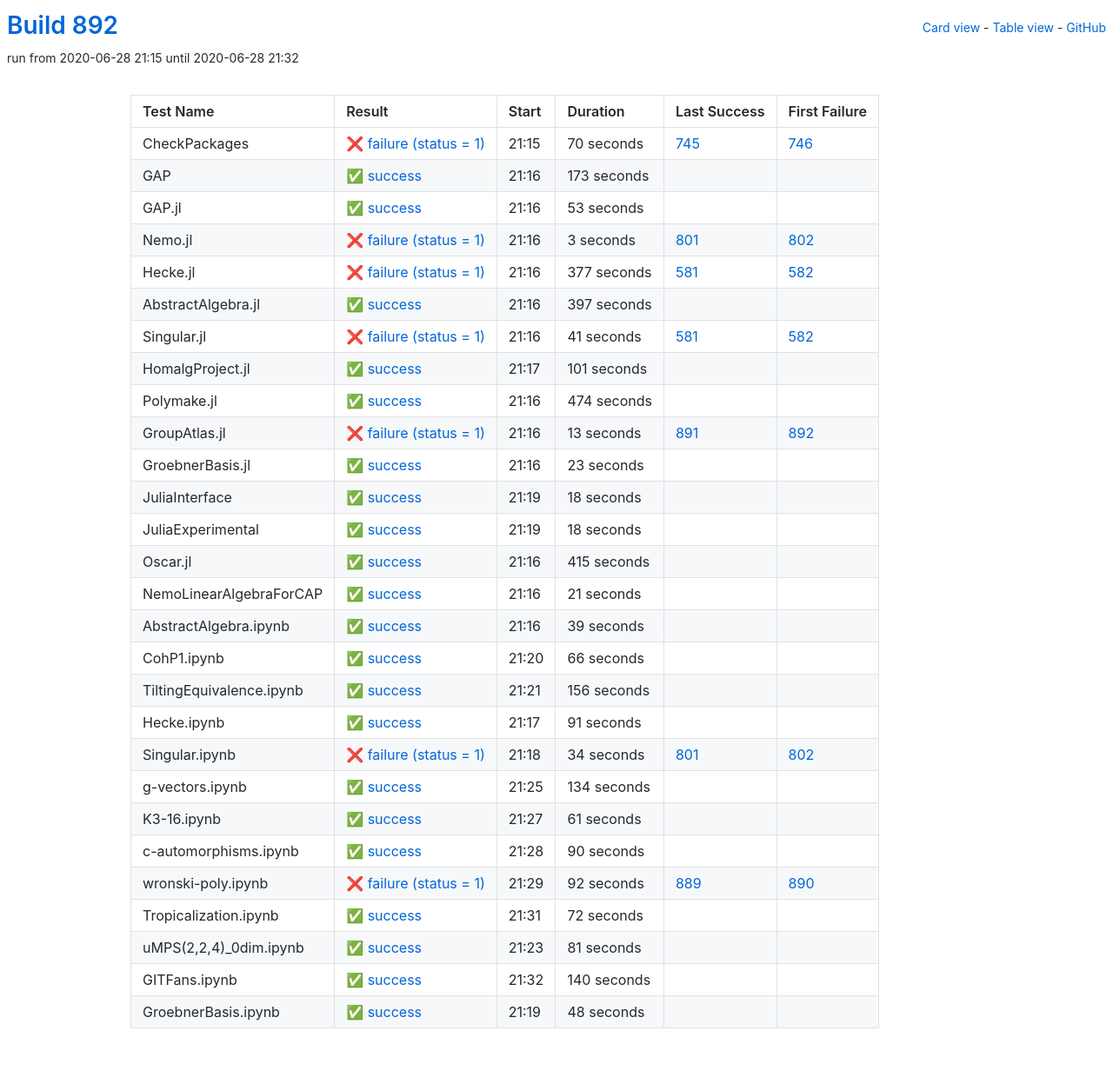
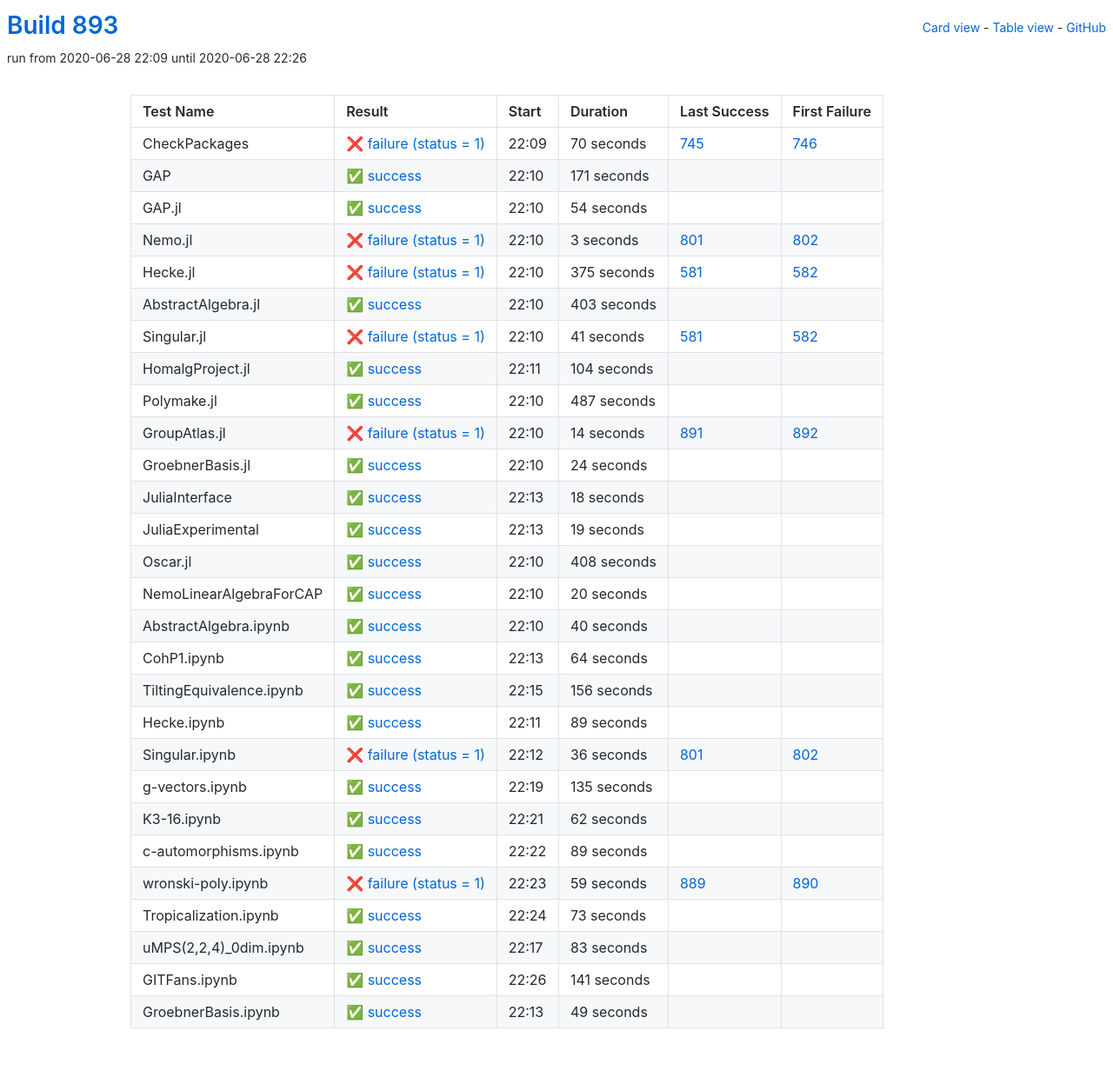
Before and after one commit to oscar-system/oscar-ci-status-1.4, a Jekyll site: the page built from table.html, in a window 1280 px wide. Shown: the whole page at 87% size. Built offline with Jekyll 4.4.1, drawn with Linux system fonts in a browser that asks for light colours.

Commit message:
Build #893

```diff
--- a/_data/ci.yml
+++ b/_data/ci.yml
@@ -1,6 +1,6 @@
 ---
-build: 892
-build_url: https://oscarci.mathematik.uni-kl.de/job/oscar-julia-1.4/892/
+build: 893
+build_url: https://oscarci.mathematik.uni-kl.de/job/oscar-julia-1.4/893/
 job: oscar-julia-1.4
 organization: oscar-system
 repo: oscar-ci-status-1.4
@@ -8,8 +8,8 @@ repourl: https://github.com/oscar-system/oscar-ci-status-1.4
 tests:
 - name: CheckPackages
   id: checkpackages
-  log: https://oscarci.mathematik.uni-kl.de/job/oscar-julia-1.4/892/artifact/logs/build-892/CheckPackages.log
-  start: 2020-06-28 21:15
+  log: https://oscarci.mathematik.uni-kl.de/job/oscar-julia-1.4/893/artifact/logs/build-893/CheckPackages.log
+  start: 2020-06-28 22:09
   success: false
   exitcode: 1
   status: failure
@@ -20,32 +20,32 @@ tests:
   first_failure_url: https://oscarci.mathematik.uni-kl.de/job/oscar-julia-1.4/746/
 - name: GAP
   id: gap
-  log: https://oscarci.mathematik.uni-kl.de/job/oscar-julia-1.4/892/artifact/logs/build-892/GAP.log
-  start: 2020-06-28 21:16
+  log: https://oscarci.mathematik.uni-kl.de/job/oscar-julia-1.4/893/artifact/logs/build-893/GAP.log
+  start: 2020-06-28 22:10
   success: true
   exitcode: 0
   status: success
-  duration: 173
+  duration: 171
   last_success: false
   last_success_url:
   first_failure: false
   first_failure_url:
 - name: GAP.jl
   id: gap-jl
-  log: https://oscarci.mathematik.uni-kl.de/job/oscar-julia-1.4/892/artifact/logs/build-892/GAP.jl.log
-  start: 2020-06-28 21:16
+  log: https://oscarci.mathematik.uni-kl.de/job/oscar-julia-1.4/893/artifact/logs/build-893/GAP.jl.log
+  start: 2020-06-28 22:10
   success: true
   exitcode: 0
   status: success
-  duration: 53
+  duration: 54
   last_success: false
   last_success_url:
   first_failure: false
   first_failure_url:
 - name: Nemo.jl
   id: nemo-jl
-  log: https://oscarci.mathematik.uni-kl.de/job/oscar-julia-1.4/892/artifact/logs/build-892/Nemo.jl.log
-  start: 2020-06-28 21:16
+  log: https://oscarci.mathematik.uni-kl.de/job/oscar-julia-1.4/893/artifact/logs/build-893/Nemo.jl.log
+  start: 2020-06-28 22:10
   success: false
   exitcode: 1
   status: failure
@@ -56,32 +56,32 @@ tests:
   first_failure_url: https://oscarci.mathematik.uni-kl.de/job/oscar-julia-1.4/802/
 - name: Hecke.jl
   id: hecke-jl
-  log: https://oscarci.mathematik.uni-kl.de/job/oscar-julia-1.4/892/artifact/logs/build-892/Hecke.jl.log
-  start: 2020-06-28 21:16
+  log: https://oscarci.mathematik.uni-kl.de/job/oscar-julia-1.4/893/artifact/logs/build-893/Hecke.jl.log
+  start: 2020-06-28 22:10
   success: false
   exitcode: 1
   status: failure
-  duration: 377
+  duration: 375
   last_success: 581
   last_success_url: https://oscarci.mathematik.uni-kl.de/job/oscar-julia-1.4/581/
   first_failure: 582
   first_failure_url: https://oscarci.mathematik.uni-kl.de/job/oscar-julia-1.4/582/
 - name: AbstractAlgebra.jl
   id: abstractalgebra-jl
-  log: https://oscarci.mathematik.uni-kl.de/job/oscar-julia-1.4/892/artifact/logs/build-892/AbstractAlgebra.jl.log
-  start: 2020-06-28 21:16
+  log: https://oscarci.mathematik.uni-kl.de/job/oscar-julia-1.4/893/artifact/logs/build-893/AbstractAlgebra.jl.log
+  start: 2020-06-28 22:10
   success: true
   exitcode: 0
   status: success
-  duration: 397
+  duration: 403
   last_success: false
   last_success_url:
   first_failure: false
   first_failure_url:
 - name: Singular.jl
   id: singular-jl
-  log: https://oscarci.mathematik.uni-kl.de/job/oscar-julia-1.4/892/artifact/logs/build-892/Singular.jl.log
-  start: 2020-06-28 21:16
+  log: https://oscarci.mathematik.uni-kl.de/job/oscar-julia-1.4/893/artifact/logs/build-893/Singular.jl.log
+  start: 2020-06-28 22:10
   success: false
   exitcode: 1
   status: failure
@@ -92,56 +92,56 @@ tests:
   first_failure_url: https://oscarci.mathematik.uni-kl.de/job/oscar-julia-1.4/582/
 - name: HomalgProject.jl
   id: homalgproject-jl
-  log: https://oscarci.mathematik.uni-kl.de/job/oscar-julia-1.4/892/artifact/logs/build-892/HomalgProject.jl.log
-  start: 2020-06-28 21:17
+  log: https://oscarci.mathematik.uni-kl.de/job/oscar-julia-1.4/893/artifact/logs/build-893/HomalgProject.jl.log
+  start: 2020-06-28 22:11
   success: true
   exitcode: 0
   status: success
-  duration: 101
+  duration: 104
   last_success: false
   last_success_url:
   first_failure: false
   first_failure_url:
 - name: Polymake.jl
   id: polymake-jl
-  log: https://oscarci.mathematik.uni-kl.de/job/oscar-julia-1.4/892/artifact/logs/build-892/Polymake.jl.log
-  start: 2020-06-28 21:16
+  log: https://oscarci.mathematik.uni-kl.de/job/oscar-julia-1.4/893/artifact/logs/build-893/Polymake.jl.log
+  start: 2020-06-28 22:10
   success: true
   exitcode: 0
   status: success
-  duration: 474
+  duration: 487
   last_success: false
   last_success_url:
   first_failure: false
   first_failure_url:
 - name: GroupAtlas.jl
   id: groupatlas-jl
-  log: https://oscarci.mathematik.uni-kl.de/job/oscar-julia-1.4/892/artifact/logs/build-892/GroupAtlas.jl.log
-  start: 2020-06-28 21:16
+  log: https://oscarci.mathematik.uni-kl.de/job/oscar-julia-1.4/893/artifact/logs/build-893/GroupAtlas.jl.log
+  start: 2020-06-28 22:10
   success: false
   exitcode: 1
   status: failure
-  duration: 13
+  duration: 14
   last_success: 891
   last_success_url: https://oscarci.mathematik.uni-kl.de/job/oscar-julia-1.4/891/
   first_failure: 892
   first_failure_url: https://oscarci.mathematik.uni-kl.de/job/oscar-julia-1.4/892/
 - name: GroebnerBasis.jl
   id: groebnerbasis-jl
-  log: https://oscarci.mathematik.uni-kl.de/job/oscar-julia-1.4/892/artifact/logs/build-892/GroebnerBasis.jl.log
-  start: 2020-06-28 21:16
+  log: https://oscarci.mathematik.uni-kl.de/job/oscar-julia-1.4/893/artifact/logs/build-893/GroebnerBasis.jl.log
+  start: 2020-06-28 22:10
   success: true
   exitcode: 0
   status: success
-  duration: 23
+  duration: 24
   last_success: false
   last_success_url:
   first_failure: false
   first_failure_url:
 - name: JuliaInterface
   id: juliainterface
-  log: https://oscarci.mathematik.uni-kl.de/job/oscar-julia-1.4/892/artifact/logs/build-892/JuliaInterface.log
-  start: 2020-06-28 21:19
+  log: https://oscarci.mathematik.uni-kl.de/job/oscar-julia-1.4/893/artifact/logs/build-893/JuliaInterface.log
+  start: 2020-06-28 22:13
   success: true
   exitcode: 0
   status: success
@@ -152,68 +152,68 @@ tests:
   first_failure_url:
 - name: JuliaExperimental
   id: juliaexperimental
-  log: https://oscarci.mathematik.uni-kl.de/job/oscar-julia-1.4/892/artifact/logs/build-892/JuliaExperimental.log
-  start: 2020-06-28 21:19
+  log: https://oscarci.mathematik.uni-kl.de/job/oscar-julia-1.4/893/artifact/logs/build-893/JuliaExperimental.log
+  start: 2020-06-28 22:13
   success: true
   exitcode: 0
   status: success
-  duration: 18
+  duration: 19
   last_success: false
   last_success_url:
   first_failure: false
   first_failure_url:
 - name: Oscar.jl
   id: oscar-jl
-  log: https://oscarci.mathematik.uni-kl.de/job/oscar-julia-1.4/892/artifact/logs/build-892/Oscar.jl.log
-  start: 2020-06-28 21:16
+  log: https://oscarci.mathematik.uni-kl.de/job/oscar-julia-1.4/893/artifact/logs/build-893/Oscar.jl.log
+  start: 2020-06-28 22:10
   success: true
   exitcode: 0
   status: success
-  duration: 415
+  duration: 408
   last_success: false
   last_success_url:
   first_failure: false
   first_failure_url:
 - name: NemoLinearAlgebraForCAP
   id: nemolinearalgebraforcap
-  log: https://oscarci.mathematik.uni-kl.de/job/oscar-julia-1.4/892/artifact/logs/build-892/NemoLinearAlgebraForCAP.log
-  start: 2020-06-28 21:16
+  log: https://oscarci.mathematik.uni-kl.de/job/oscar-julia-1.4/893/artifact/logs/build-893/NemoLinearAlgebraForCAP.log
+  start: 2020-06-28 22:10
   success: true
   exitcode: 0
   status: success
-  duration: 21
+  duration: 20
   last_success: false
   last_success_url:
   first_failure: false
   first_failure_url:
 - name: AbstractAlgebra.ipynb
   id: abstractalgebra-ipynb
-  log: https://oscarci.mathematik.uni-kl.de/job/oscar-julia-1.4/892/artifact/logs/build-892/AbstractAlgebra.ipynb.log
-  start: 2020-06-28 21:16
+  log: https://oscarci.mathematik.uni-kl.de/job/oscar-julia-1.4/893/artifact/logs/build-893/AbstractAlgebra.ipynb.log
+  start: 2020-06-28 22:10
   success: true
   exitcode: 0
   status: success
-  duration: 39
+  duration: 40
   last_success: false
   last_success_url:
   first_failure: false
   first_failure_url:
 - name: CohP1.ipynb
   id: cohp1-ipynb
-  log: https://oscarci.mathematik.uni-kl.de/job/oscar-julia-1.4/892/artifact/logs/build-892/CohP1.ipynb.log
-  start: 2020-06-28 21:20
+  log: https://oscarci.mathematik.uni-kl.de/job/oscar-julia-1.4/893/artifact/logs/build-893/CohP1.ipynb.log
+  start: 2020-06-28 22:13
   success: true
   exitcode: 0
   status: success
-  duration: 66
+  duration: 64
   last_success: false
   last_success_url:
   first_failure: false
   first_failure_url:
 - name: TiltingEquivalence.ipynb
   id: tiltingequivalence-ipynb
-  log: https://oscarci.mathematik.uni-kl.de/job/oscar-julia-1.4/892/artifact/logs/build-892/TiltingEquivalence.ipynb.log
-  start: 2020-06-28 21:21
+  log: https://oscarci.mathematik.uni-kl.de/job/oscar-julia-1.4/893/artifact/logs/build-893/TiltingEquivalence.ipynb.log
+  start: 2020-06-28 22:15
   success: true
   exitcode: 0
   status: success
@@ -224,120 +224,120 @@ tests:
   first_failure_url:
 - name: Hecke.ipynb
   id: hecke-ipynb
-  log: https://oscarci.mathematik.uni-kl.de/job/oscar-julia-1.4/892/artifact/logs/build-892/Hecke.ipynb.log
-  start: 2020-06-28 21:17
+  log: https://oscarci.mathematik.uni-kl.de/job/oscar-julia-1.4/893/artifact/logs/build-893/Hecke.ipynb.log
+  start: 2020-06-28 22:11
   success: true
   exitcode: 0
   status: success
-  duration: 91
+  duration: 89
   last_success: false
   last_success_url:
   first_failure: false
   first_failure_url:
 - name: Singular.ipynb
   id: singular-ipynb
-  log: https://oscarci.mathematik.uni-kl.de/job/oscar-julia-1.4/892/artifact/logs/build-892/Singular.ipynb.log
-  start: 2020-06-28 21:18
+  log: https://oscarci.mathematik.uni-kl.de/job/oscar-julia-1.4/893/artifact/logs/build-893/Singular.ipynb.log
+  start: 2020-06-28 22:12
   success: false
   exitcode: 1
   status: failure
-  duration: 34
+  duration: 36
   last_success: 801
   last_success_url: https://oscarci.mathematik.uni-kl.de/job/oscar-julia-1.4/801/
   first_failure: 802
   first_failure_url: https://oscarci.mathematik.uni-kl.de/job/oscar-julia-1.4/802/
 - name: g-vectors.ipynb
   id: g-vectors-ipynb
-  log: https://oscarci.mathematik.uni-kl.de/job/oscar-julia-1.4/892/artifact/logs/build-892/g-vectors.ipynb.log
-  start: 2020-06-28 21:25
+  log: https://oscarci.mathematik.uni-kl.de/job/oscar-julia-1.4/893/artifact/logs/build-893/g-vectors.ipynb.log
+  start: 2020-06-28 22:19
   success: true
   exitcode: 0
   status: success
-  duration: 134
+  duration: 135
   last_success: false
   last_success_url:
   first_failure: false
   first_failure_url:
 - name: K3-16.ipynb
   id: k3-16-ipynb
-  log: https://oscarci.mathematik.uni-kl.de/job/oscar-julia-1.4/892/artifact/logs/build-892/K3-16.ipynb.log
-  start: 2020-06-28 21:27
+  log: https://oscarci.mathematik.uni-kl.de/job/oscar-julia-1.4/893/artifact/logs/build-893/K3-16.ipynb.log
+  start: 2020-06-28 22:21
   success: true
   exitcode: 0
   status: success
-  duration: 61
+  duration: 62
   last_success: false
   last_success_url:
   first_failure: false
   first_failure_url:
 - name: c-automorphisms.ipynb
   id: c-automorphisms-ipynb
-  log: https://oscarci.mathematik.uni-kl.de/job/oscar-julia-1.4/892/artifact/logs/build-892/c-automorphisms.ipynb.log
-  start: 2020-06-28 21:28
+  log: https://oscarci.mathematik.uni-kl.de/job/oscar-julia-1.4/893/artifact/logs/build-893/c-automorphisms.ipynb.log
+  start: 2020-06-28 22:22
   success: true
   exitcode: 0
   status: success
-  duration: 90
+  duration: 89
   last_success: false
   last_success_url:
   first_failure: false
   first_failure_url:
 - name: wronski-poly.ipynb
   id: wronski-poly-ipynb
-  log: https://oscarci.mathematik.uni-kl.de/job/oscar-julia-1.4/892/artifact/logs/build-892/wronski-poly.ipynb.log
-  start: 2020-06-28 21:29
+  log: https://oscarci.mathematik.uni-kl.de/job/oscar-julia-1.4/893/artifact/logs/build-893/wronski-poly.ipynb.log
+  start: 2020-06-28 22:23
   success: false
   exitcode: 1
   status: failure
-  duration: 92
+  duration: 59
   last_success: 889
   last_success_url: https://oscarci.mathematik.uni-kl.de/job/oscar-julia-1.4/889/
   first_failure: 890
   first_failure_url: https://oscarci.mathematik.uni-kl.de/job/oscar-julia-1.4/890/
 - name: Tropicalization.ipynb
   id: tropicalization-ipynb
-  log: https://oscarci.mathematik.uni-kl.de/job/oscar-julia-1.4/892/artifact/logs/build-892/Tropicalization.ipynb.log
-  start: 2020-06-28 21:31
+  log: https://oscarci.mathematik.uni-kl.de/job/oscar-julia-1.4/893/artifact/logs/build-893/Tropicalization.ipynb.log
+  start: 2020-06-28 22:24
   success: true
   exitcode: 0
   status: success
-  duration: 72
+  duration: 73
   last_success: false
   last_success_url:
   first_failure: false
   first_failure_url:
 - name: uMPS(2,2,4)_0dim.ipynb
   id: umps-2-2-4-0dim-ipynb
-  log: https://oscarci.mathematik.uni-kl.de/job/oscar-julia-1.4/892/artifact/logs/build-892/uMPS-2-2-4-_0dim.ipynb.log
-  start: 2020-06-28 21:23
+  log: https://oscarci.mathematik.uni-kl.de/job/oscar-julia-1.4/893/artifact/logs/build-893/uMPS-2-2-4-_0dim.ipynb.log
+  start: 2020-06-28 22:17
   success: true
   exitcode: 0
   status: success
-  duration: 81
+  duration: 83
   last_success: false
   last_success_url:
   first_failure: false
   first_failure_url:
 - name: GITFans.ipynb
   id: gitfans-ipynb
-  log: https://oscarci.mathematik.uni-kl.de/job/oscar-julia-1.4/892/artifact/logs/build-892/GITFans.ipynb.log
-  start: 2020-06-28 21:32
+  log: https://oscarci.mathematik.uni-kl.de/job/oscar-julia-1.4/893/artifact/logs/build-893/GITFans.ipynb.log
+  start: 2020-06-28 22:26
   success: true
   exitcode: 0
   status: success
-  duration: 140
+  duration: 141
   last_success: false
   last_success_url:
   first_failure: false
   first_failure_url:
 - name: GroebnerBasis.ipynb
   id: groebnerbasis-ipynb
-  log: https://oscarci.mathematik.uni-kl.de/job/oscar-julia-1.4/892/artifact/logs/build-892/GroebnerBasis.ipynb.log
-  start: 2020-06-28 21:19
+  log: https://oscarci.mathematik.uni-kl.de/job/oscar-julia-1.4/893/artifact/logs/build-893/GroebnerBasis.ipynb.log
+  start: 2020-06-28 22:13
   success: true
   exitcode: 0
   status: success
-  duration: 48
+  duration: 49
   last_success: false
   last_success_url:
   first_failure: false
```
Also changed, not shown: README.md.
